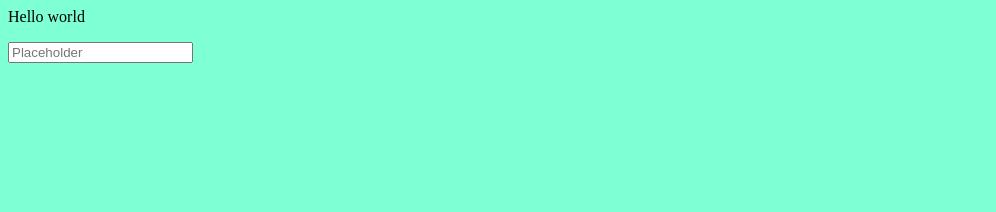
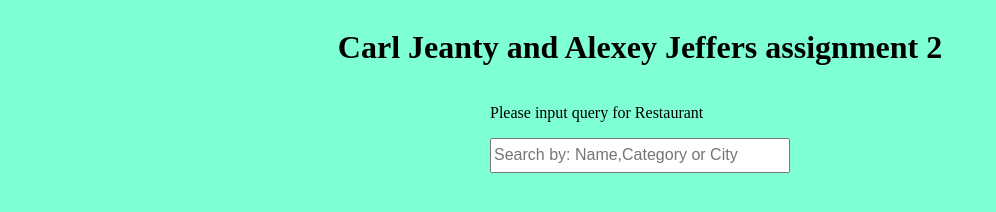
Before and after one commit to aarthig5/377-asst-2, a website: page public/index.html in a window 1280 px wide. Shown: the whole page, without its empty margins (0-996 px from the left). Drawn offline with Linux system fonts and the light colour scheme.

Commit message:
branch update

```diff
--- a/public/index.html
+++ b/public/index.html
@@ -6,15 +6,21 @@
     <link rel = "stylesheet" type = "text/css" href = "styles.css" />
 </head>
 <body>
-    <p>Hello world</p>
-    <div class="containter">
-     <form>
-         <input type="text" class="search" placeholder="Placeholder"></input>
-     </form>
-     <div class="filter">
 
-     </div>
-     </div>
+    <div class="container">
+        <div class="header">
+            <h1>Carl Jeanty and Alexey Jeffers assignment 2</h1>
+
+        </div>
+        <form>
+            <p>Please input query for Restaurant</p>
+            <input class="Userinput" id="userInput" type="text" placeholder="Search by: Name,Category or City"></input>
+        </form>
+        <div class="Resultfilter">
+
+        </div>
+    </div>
+
     <script src="script.js"></script>
 </body>
 </html>
--- a/public/styles.css
+++ b/public/styles.css
@@ -1,3 +1,16 @@
 body{
 background-color: aquamarine;
 }
+
+.container{
+    display: flex;
+    justify-content: center;
+    flex-direction: column;
+    align-items: center;
+}
+
+.Userinput{
+    height: 35px;
+    width: 300px;
+    font-size: 16px;
+}
```
